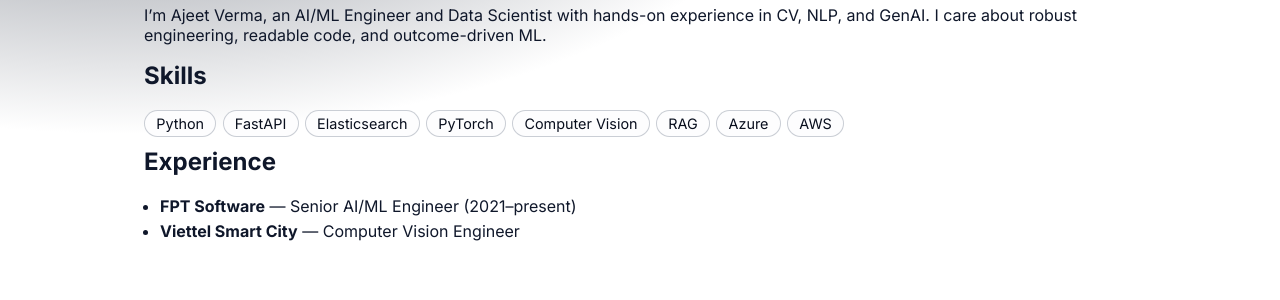
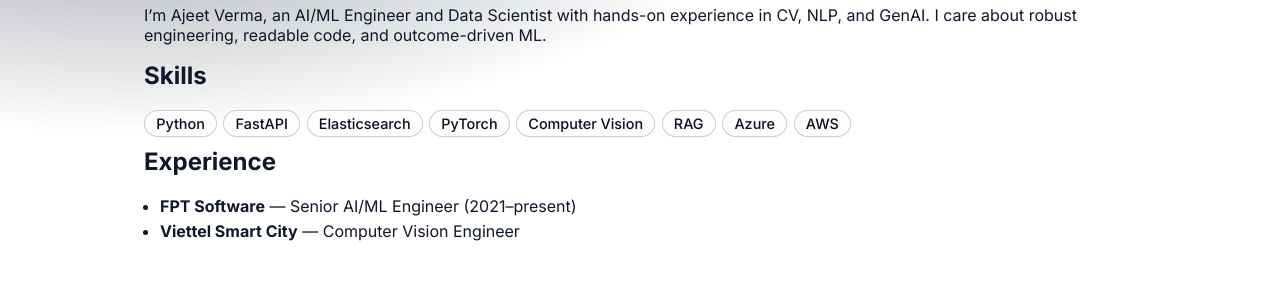
Before and after one commit to ajeet214/ajeet214.github.io, a Jekyll site: the page built from about/index.html, in a window 1280 px wide. Shown: the part 136-436 px from the top of the page. Built offline with Jekyll 4.4.1, drawn with Linux system fonts in a browser that asks for light colours.

Commit message:
refactored tag css

```diff
--- a/assets/css/_components.scss
+++ b/assets/css/_components.scss
@@ -1,5 +1,5 @@
 /* ===========================
-   Buttons, Tags, Lists
+   Buttons, Lists
    =========================== */
 button, .btn{
   background: var(--primary);
@@ -7,16 +7,6 @@ button, .btn{
   border-radius:.5rem; font-weight:600; cursor:pointer; transition: background .2s ease;
 }
 button:hover, .btn:hover { background: var(--accent); }
-
-.tags{ display:flex; flex-wrap:wrap; gap:.4rem; margin:.6rem 0 }
-.tags span{
-  background: color-mix(in oklab, var(--bg) 70%, var(--card) 30%);
-  border:1px solid color-mix(in oklab, var(--muted) 28%, transparent);
-  padding:.18rem .5rem; border-radius:999px;
-  color: color-mix(in oklab, var(--text) 82%, black);
-  font-size:.82rem;
-}
-.tags--lg span{ font-size:.9rem; padding:.28rem .7rem }
 
 .list{ padding-left:1rem }
 .timeline{ padding-left:1rem }
--- a/assets/css/main.scss
+++ b/assets/css/main.scss
@@ -12,3 +12,4 @@
 @import "hero";
 @import "projects";
 @import "cards";
+@import "tags";
```
